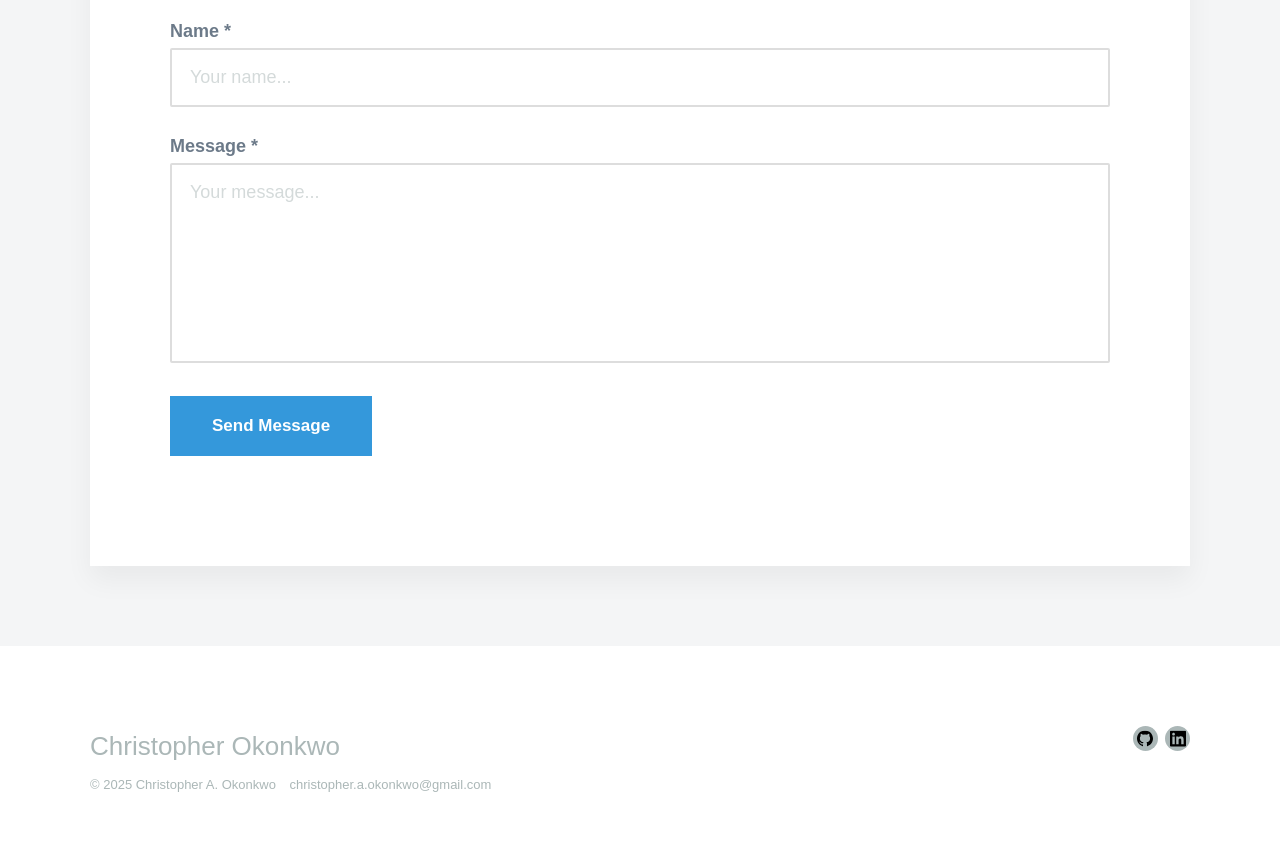
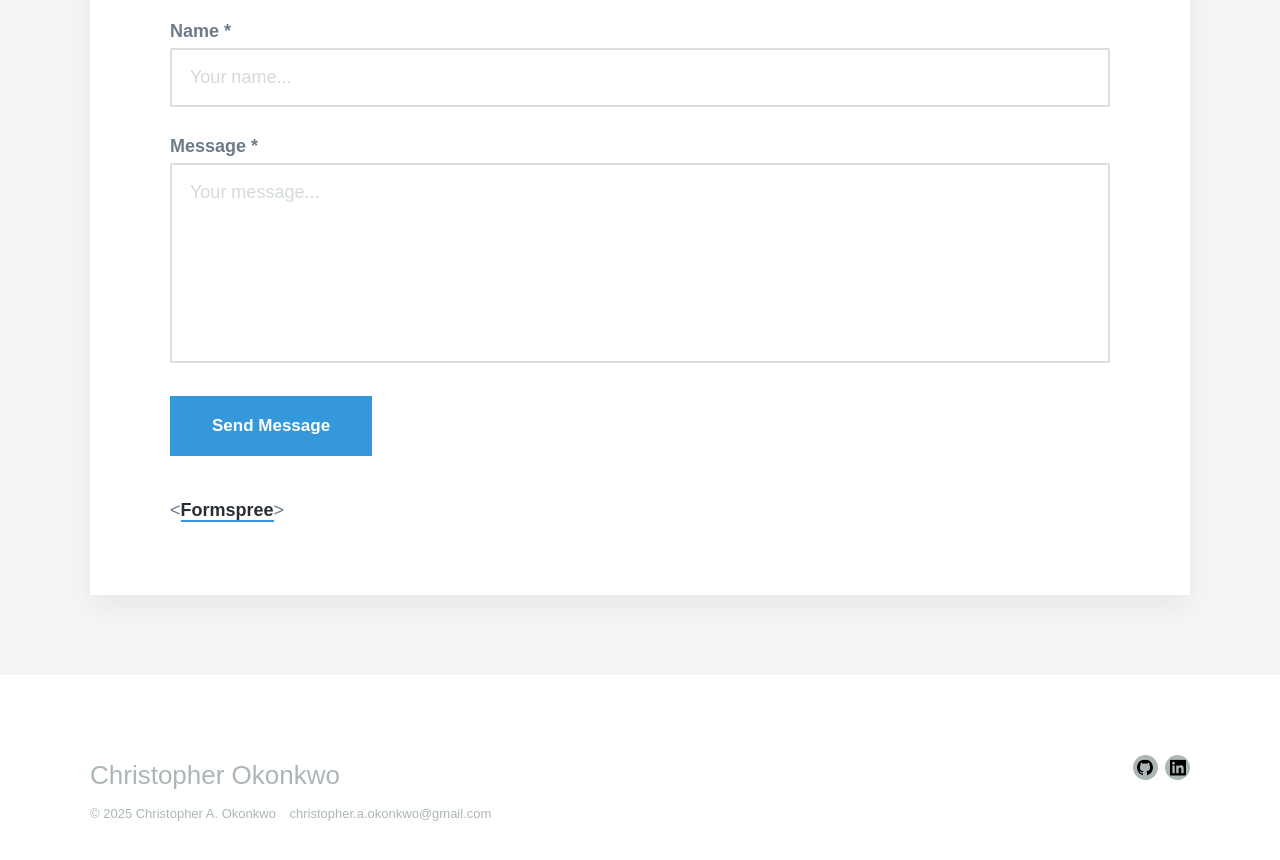
Before and after one commit to crisokonkwo/crisokonkwo.github.io, a Jekyll site: the page built from _pages/contact.md, in a window 1280 px wide and 900 px high, scrolled down 660 px. Shown: the top 860 px of the window. Built offline with Jekyll 4.4.1, drawn with Linux system fonts in a browser that asks for light colours; nearby versions of some CDN libraries; some web fonts are replaced.

Commit message:
Update contact.md

```diff
--- a/_pages/contact.md
+++ b/_pages/contact.md
@@ -7,4 +7,4 @@
 
 {% include contact-form.html %}
 
-<!--[Formspree](https://formspree.io/create/jekyllthemes)-->
+<[Formspree](https://formspree.io/create/jekyllthemes)>
```
